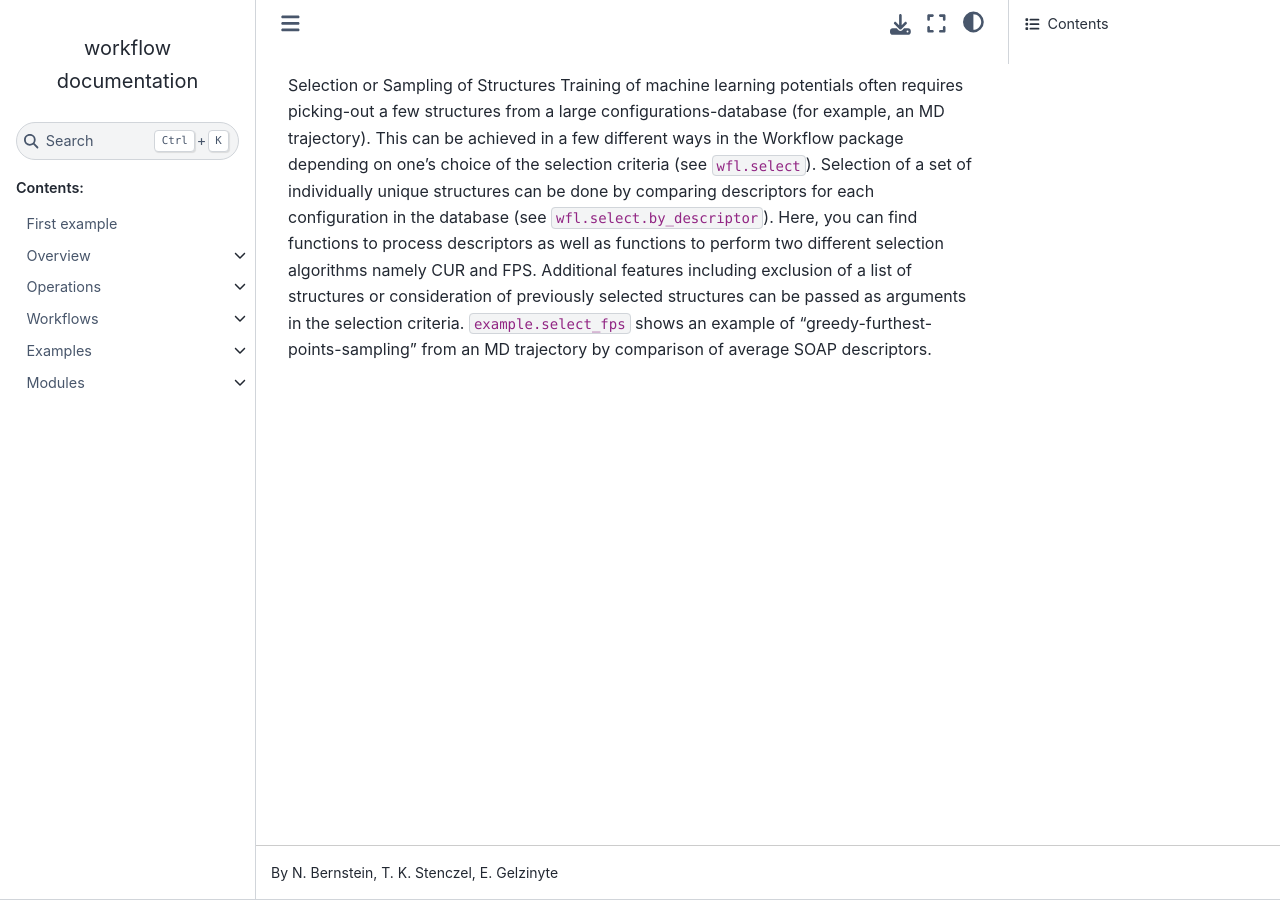
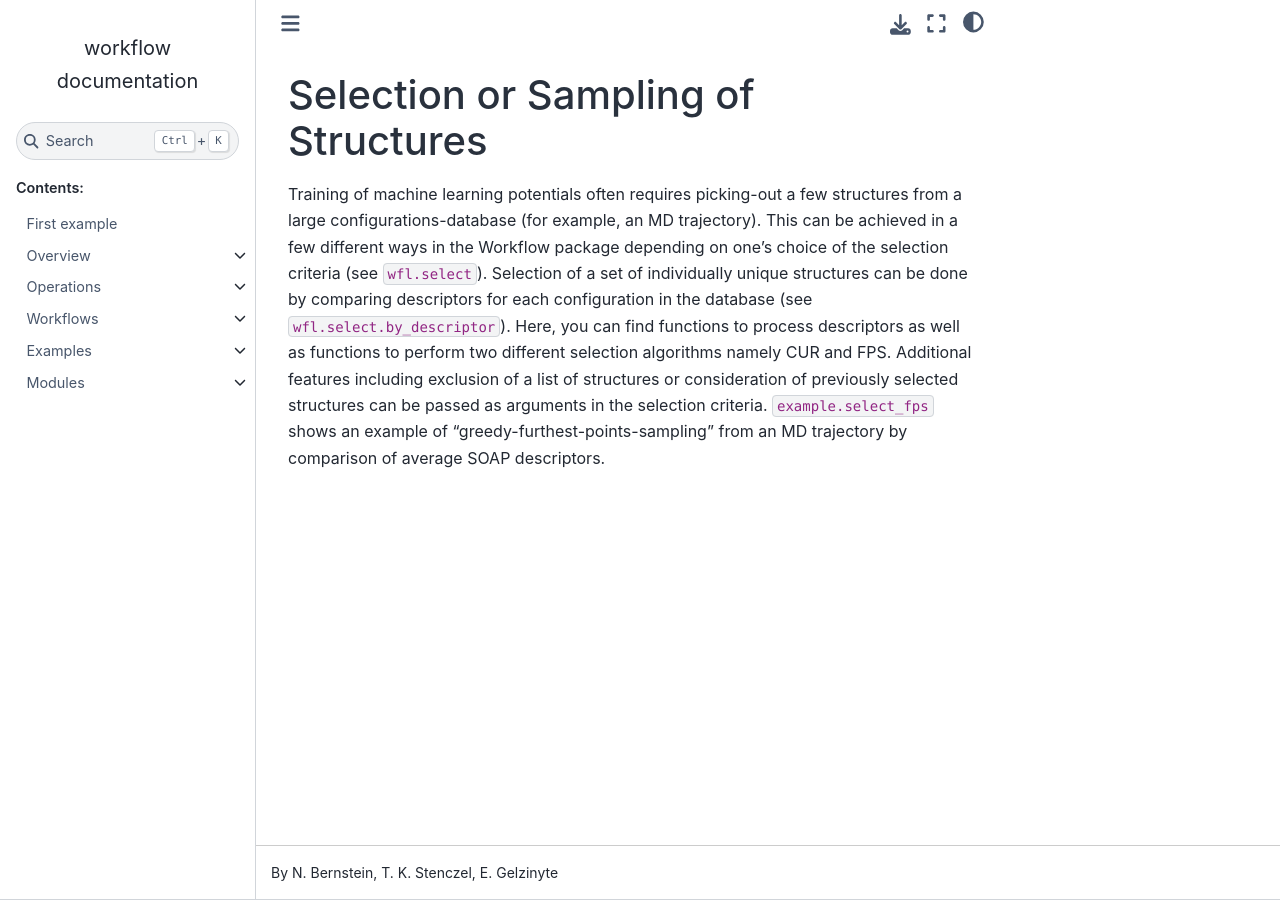
Before and after one commit to libAtoms/workflow, a Sphinx documentation site: the page built from docs/source/operations.select.by_descriptor.md, in a window 1280 px wide. Built offline with Sphinx 7.4.7 and the Sphinx Book theme 1.1.4, drawn with Linux system fonts in a browser that asks for light colours.

```diff
--- a/docs/source/operations.select.by_descriptor.md
+++ b/docs/source/operations.select.by_descriptor.md
@@ -1,4 +1,4 @@
-Selection or Sampling of Structures
+# Selection or Sampling of Structures
 Training of machine learning potentials often requires picking-out a few structures from a large configurations-database (for example, an MD trajectory). This can be achieved in a few different ways in the Workflow package depending on one's choice of the selection criteria (see `wfl.select`).
 Selection of a set of individually unique structures can be done by comparing descriptors for each configuration in the database (see `wfl.select.by_descriptor`). Here, you can find functions to process descriptors as well as functions to perform two different selection algorithms namely CUR and FPS. Additional features including exclusion of a list of structures or consideration of previously selected structures can be passed as arguments in the selection criteria.
 `example.select_fps` shows an example of "greedy-furthest-points-sampling" from an MD trajectory by comparison of average SOAP descriptors.
```
